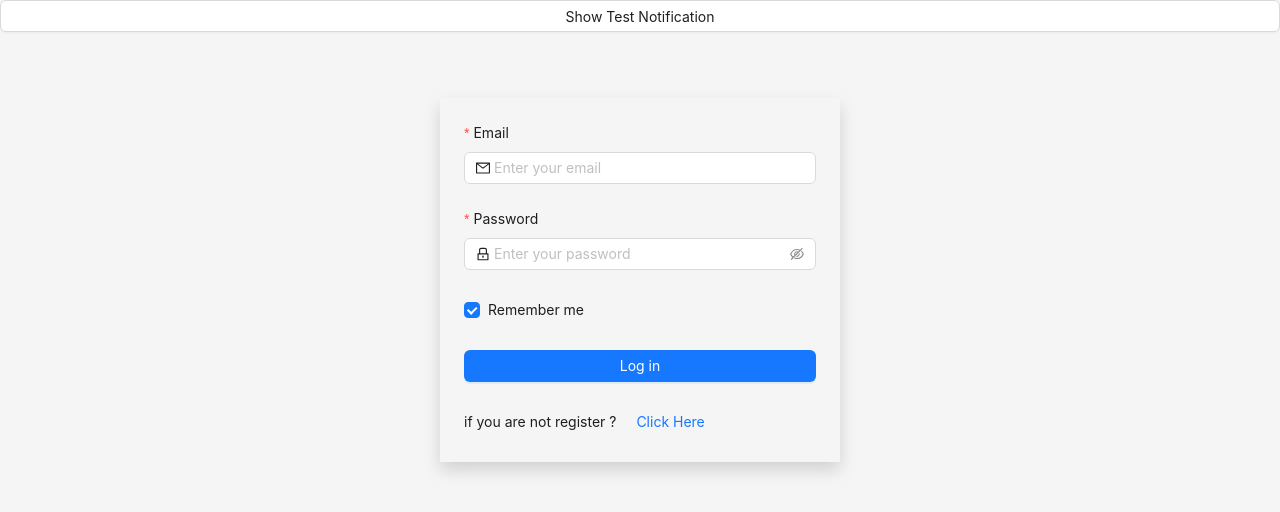
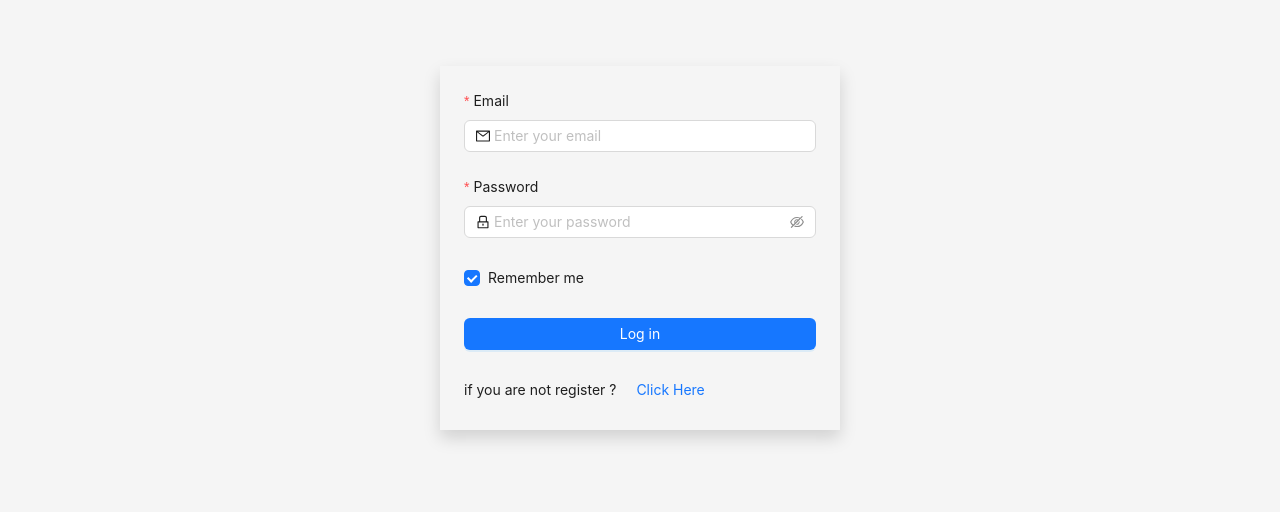
Before and after one commit to sachindangi942/Cable_Payment_Management, a React (Create React App) app: page /login in a window 1280 px wide. Shown: the top 512 px of the page. Built offline with nearby package versions, Linux system fonts and the light colour scheme; no server answers.

Commit message:
fix re reder calln

```diff
--- a/src/App.js
+++ b/src/App.js
@@ -1,65 +1,3 @@
-// import React from 'react';
-// import { BrowserRouter as Router, Routes, Route, Link } from 'react-router-dom';
-// import { Layout, Menu } from 'antd';
-// import {
-//   DashboardOutlined,
-//   TeamOutlined,
-//   DollarOutlined,
-//   BarChartOutlined,
-// } from '@ant-design/icons';
-
-// import Dashboard from './pages/Dashboard';
-// import Customers from './pages/Customers';
-// import Payments from './pages/Payments';
-// import MonthlyReport from './pages/MonthlyReport'; // Import the MonthlyReport component
-// // import EditCustomerModal from './components/EditCustomerModal'; // Import the EditCustomerModal component
-
-// const { Header, Sider, Content } = Layout;
-
-// const App = () => {
-//   return (
-//     <Router>
-//       <Layout style={{ minHeight: '100vh' }}>
-//         <Sider breakpoint="lg" collapsedWidth="0">
-//           <div className="logo" style={{ height: 32, margin: 16, color: 'white', fontWeight: 'bold' }}>
-//             Cable App
-//           </div>
-//           <Menu theme="dark" mode="inline" defaultSelectedKeys={['1']}>
-//             <Menu.Item key="1" icon={<DashboardOutlined />}>
-//               <Link to="/">Dashboard</Link>
-//             </Menu.Item>
-//             <Menu.Item key="2" icon={<TeamOutlined />}>
-//               <Link to="/customers">Customers</Link>
-//             </Menu.Item>
-//             <Menu.Item key="3" icon={<DollarOutlined />}>
-//               <Link to="/payments">Payments</Link>
-//             </Menu.Item>
-//             <Menu.Item key="4" icon={<BarChartOutlined />}>
-//               <Link to="/report">Monthly Report</Link>
-//             </Menu.Item>
-//           </Menu>
-//         </Sider>
-//         <Layout>
-//           <Header style={{ background: '#fff', padding: 0, textAlign: 'center', fontSize: '1.5rem' }}>
-//             Cable Payment Management
-//           </Header>
-//           <Content style={{ margin: '16px' }}>
-//             <Routes>
-//               <Route path="/" element={<Dashboard />} />
-//               <Route path="/customers" element={<Customers />} />
-//               <Route path="/payments" element={<Payments />} />
-//               <Route path="/report" element={<MonthlyReport />} />
-//             </Routes>
-//           </Content>
-//         </Layout>
-//       </Layout>
-//     </Router>
-//   );
-// };
-
-// export default App;
-
-
 import React, { useState, useEffect } from 'react';
 import { BrowserRouter as Router, Routes, Route, Navigate, } from 'react-router-dom';
 import { Button, Layout, notification } from 'antd';
@@ -106,18 +44,6 @@ const App = () => {
           </Sider>
         )}
         <Layout>
-          <Button
-            onClick={() => {
-              notification.success({
-                message: "Test Notification",
-                description: "It works!",
-                placement: "topRight",
-              });
-            }}
-          >
-            Show Test Notification
-          </Button>
-
           {isAuthenticated && <HeaderBar />}
           <Content style={{ margin: '16px' }}>
             <Routes>
--- a/src/pages/Payments.js
+++ b/src/pages/Payments.js
@@ -28,7 +28,7 @@ const Payments = () => {
 
   useEffect(() => {
     dispatch(updateMonthlyPayments());
-  }, [dispatch]);
+  }, []);
 
   const filteredData = payments.filter((item) => {
     const nameMatch = item.name.toLowerCase().includes(searchText.toLowerCase());
```
